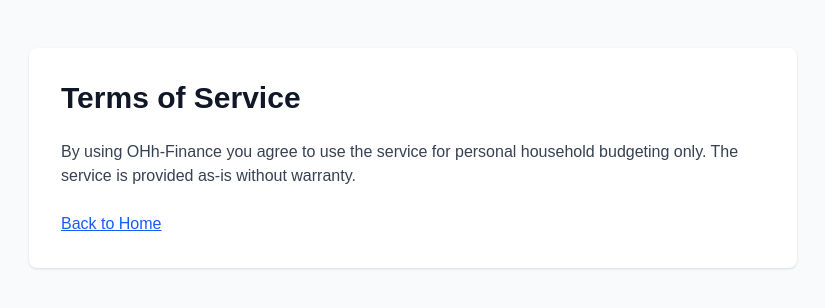
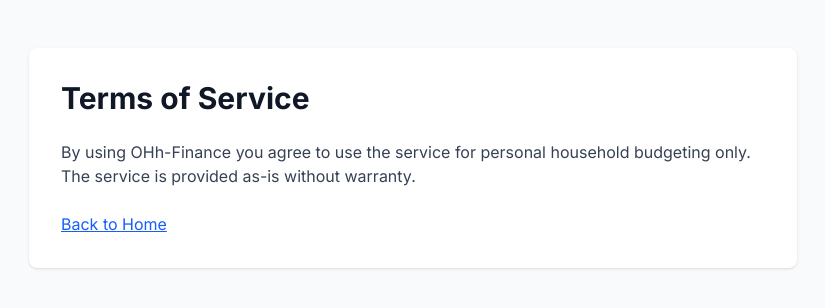
Before and after one commit to Organized-Household/ohh-finance-web, a Next.js app: page /terms in a window 1280 px wide. Shown: the top 308 px of the page, without its empty margins (227-1052 px from the left). Built offline with nearby package versions, Linux system fonts and the light colour scheme.

Commit message:
feat(OHHFIN-263): rename app to OHh-Budget in user-facing metadata

```diff
--- a/app/layout.tsx
+++ b/app/layout.tsx
@@ -1,20 +1,13 @@
 import type { Metadata } from "next";
-import { Geist, Geist_Mono } from "next/font/google";
+import { Inter } from "next/font/google";
 import "./globals.css";
+import { Toaster } from "@/components/ui/toaster";
 
-const geistSans = Geist({
-  variable: "--font-geist-sans",
-  subsets: ["latin"],
-});
-
-const geistMono = Geist_Mono({
-  variable: "--font-geist-mono",
-  subsets: ["latin"],
-});
+const inter = Inter({ subsets: ["latin"] });
 
 export const metadata: Metadata = {
-  title: "OHh-Finance",
-  description: "Household budgeting and financial tracking",
+  title: "OHh-Budget",
+  description: "Household budgeting and expense tracking application",
 };
 
 export default function RootLayout({
@@ -24,10 +17,9 @@
 }>) {
   return (
     <html lang="en">
-      <body
-        className={`${geistSans.variable} ${geistMono.variable} antialiased`}
-      >
+      <body className={inter.className}>
         {children}
+        <Toaster />
       </body>
     </html>
   );
```
